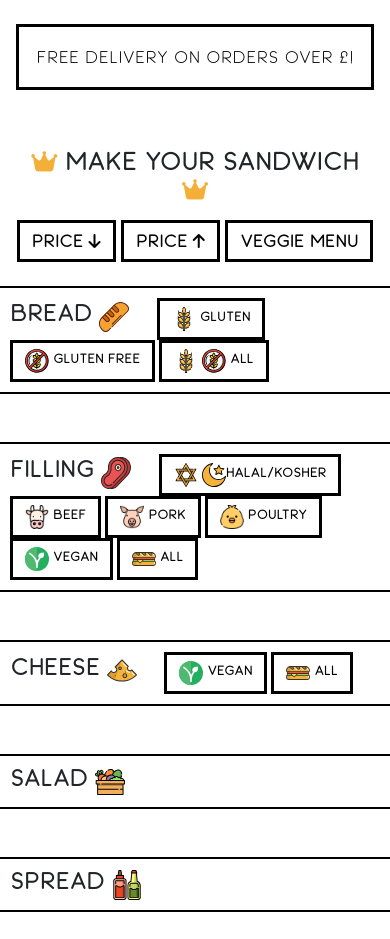
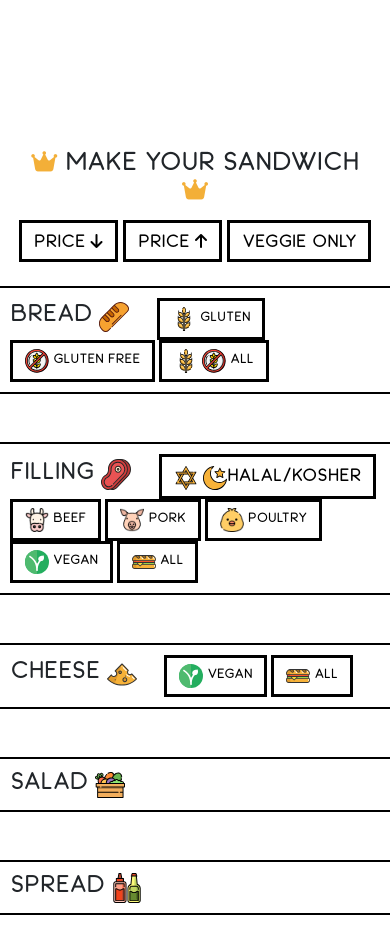
Before and after one commit to Pipicallu/SammichPatch, a Django app: page /menu/ in a window 390 px wide. Shown: the part 152-1091 px from the top of the page. Before the commit the page ends 1064 px from the top, so only its background shows below. Run offline with Django 3.2, Linux system fonts and the light colour scheme; tables that the repository leaves empty hold one stand-in row (values such as "Sample post"); some libraries are stand-ins or nearby versions.

Commit message:
edited all ingredients view and also the base.html promotional header js

```diff
--- a/menu/templates/menu/ingredients.html
+++ b/menu/templates/menu/ingredients.html
@@ -16,9 +16,14 @@
         <div class="col text-center">
             <h3 class="font-bolder p-3 mt-4 mb-0"><i class="fas fa-crown gold-color"></i> Make your sandwich <i
                     class="fas fa-crown gold-color"></i></h3>
-                    <a href="{% url 'ingredients' %}?sort=price&direction=asc"  class="sort-button btn btn-transparent rounded-0 btn-filter font-bolder">price <i class="fas fa-arrow-down"></i></a>
-                    <a href="{% url 'ingredients' %}?sort=price&direction=desc"  class="sort-button btn btn-transparent rounded-0 btn-filter font-bolder">price <i class="fas fa-arrow-up"></i></a>
-                    <a href="{% url 'ingredients' %}?sort=vegetarian"  class="sort-button btn btn-transparent rounded-0 btn-filter font-bolder">veggie menu</a>
+            <a href="{% url 'ingredients' %}?sort=price&direction=asc"
+                class="sort-button btn btn-transparent rounded-0 btn-filter font-bolder">price <i
+                    class="fas fa-arrow-down"></i></a>
+            <a href="{% url 'ingredients' %}?sort=price&direction=desc"
+                class="sort-button btn btn-transparent rounded-0 btn-filter font-bolder">price <i
+                    class="fas fa-arrow-up"></i></a>
+            <a href="{% url 'ingredients' %}?sort=vegetarian"
+                class="sort-button btn btn-transparent rounded-0 btn-filter font-bolder">veggie only</a>
         </div>
     </div>
     <!--bread-->
@@ -47,7 +52,7 @@
         {% for ingredient in ingredients %}
         {% if ingredient.category.name == "bread" %}
 
-        <div class="col-lg-5  ingredient-card mt-2 mb-4">
+        <div class="col-lg-5 ingredient-card mt-2 mb-4">
             <div class="row">
                 <div class="col p-0">
                     {% if ingredient.image %}
@@ -125,34 +130,35 @@
             Filling
             <img class=" img-fluid" src="{{ MEDIA_URL }}filling.svg" alt="filling" width="30" height="30">
             <span class="sort-button-cluster">
-                <a href="{% url 'ingredients' %}?dietary_requirements={{dietary_list|join:','|cut:'pork'|cut:'beef'|cut:'poultry'}}"
-                    class="sort-button btn btn-transparent rounded-0 btn-filter font-bolder">
+                <a id="fillings" onclick="focusPoint()"
+                    href="{% url 'ingredients' %}?dietary_requirements={{dietary_list|join:','|cut:'pork'|cut:'beef'|cut:'poultry'}}"
+                    class="sort-button) focus-button btn btn-transparent rounded-0 btn-filter font-bolder">
                     <img class="img-fluid icon" src="{{ MEDIA_URL }}kosher_emoji.svg" alt="kosher" width="15"
                         height="15">
                     <img class="img-fluid icon" src="{{ MEDIA_URL }}halal_emoji.svg" alt="halal" width="15"
                         height="15"><span class="d-md-none d-lg-inline">halal/kosher</span></a>
                 <a href="{% url 'ingredients' %}?dietary_requirements={{dietary_list|join:','|cut:'pork'|cut:'vegan'|cut:'poultry'|cut:'halal/kosher'|cut:'fish'}}"
-                    class="sort-button btn btn-transparent rounded-0 btn-filter font-bolder"><img class="img-fluid icon"
-                        src="{{ MEDIA_URL }}cow_emoji.png" alt="beef" width="15" height="15"> <span
-                        class="d-md-none d-lg-inline">beef</span>
+                    class="sort-button focus-button btn btn-transparent rounded-0 btn-filter font-bolder"><img
+                        class="img-fluid icon" src="{{ MEDIA_URL }}cow_emoji.png" alt="beef" width="15" height="15">
+                    <span class="d-md-none d-lg-inline">beef</span>
                 </a>
                 <a href="{% url 'ingredients' %}?dietary_requirements={{dietary_list|join:','|cut:'beef'|cut:'vegan'|cut:'poultry'|cut:'halal/kosher'|cut:'fish'}}"
-                    class="sort-button btn btn-transparent rounded-0 btn-filter font-bolder"><img class="img-fluid icon"
-                        src="{{ MEDIA_URL }}pig_emoji.png" alt="beef" width="15" height="15"> <span
-                        class="d-md-none d-lg-inline">pork</span>
+                    class="sort-button focus-button btn btn-transparent rounded-0 btn-filter font-bolder"><img
+                        class="img-fluid icon" src="{{ MEDIA_URL }}pig_emoji.png" alt="beef" width="15" height="15">
+                    <span class="d-md-none d-lg-inline">pork</span>
                 </a>
                 <a href="{% url 'ingredients' %}?dietary_requirements={{dietary_list|join:','|cut:'beef'|cut:'vegan'|cut:'pork'|cut:'halal/kosher'|cut:'fish'}}"
-                    class="sort-button btn btn-transparent rounded-0 btn-filter font-bolder"><img class="img-fluid icon"
-                        src="{{ MEDIA_URL }}chicken_emoji.png" alt="beef" width="15" height="15"> <span
-                        class="d-md-none d-lg-inline">poultry</span>
+                    class="sort-button focus-button btn btn-transparent rounded-0 btn-filter font-bolder"><img
+                        class="img-fluid icon" src="{{ MEDIA_URL }}chicken_emoji.png" alt="beef" width="15" height="15">
+                    <span class="d-md-none d-lg-inline">poultry</span>
                 </a>
                 <a href="{% url 'ingredients' %}?dietary_requirements={{dietary_list|join:','|cut:'beef'|cut:'poultry'|cut:'pork'|cut:'halal/kosher'|cut:'fish'}}"
-                    class="sort-button btn btn-transparent rounded-0 btn-filter font-bolder"><img class="img-fluid icon"
-                        src="{{ MEDIA_URL }}vegan.svg" alt="beef" width="15" height="15"> <span
+                    class="sort-button focus-button btn btn-transparent rounded-0 btn-filter font-bolder"><img
+                        class="img-fluid icon" src="{{ MEDIA_URL }}vegan.svg" alt="beef" width="15" height="15"> <span
                         class="d-md-none d-lg-inline">vegan</span>
                 </a>
                 <a href="{% url 'ingredients' %}?dietary_requirements={{dietary_list|join:','|cut:'halal/kosher'}}"
-                    class="sort-button btn btn-transparent rounded-0 btn-filter font-bolder">
+                    class="sort-button focus-button btn btn-transparent rounded-0 btn-filter font-bolder">
                     <img class="img-fluid icon" src="{{ MEDIA_URL }}sandwich.svg" alt="gluten" width="15" height="15">
                     <span class="d-md-none d-lg-inline">all</span></a>
             </span>
@@ -557,5 +563,12 @@
         $('#myInput').trigger('focus');
     });
 
+    //focus on button
+    focusPoint = function getFocus(){
+        current_URL = new URL(window.location);
+        document.getElementById('fillings').focus();
+        window.location.replace(current_URL);
+    }
+
 </script>
 {% endblock %}
--- a/static/css/base.css
+++ b/static/css/base.css
@@ -61,6 +61,7 @@ a {
 
 }
 /* button stylings*/
+
 
 .make-it-now-btn{
     margin-bottom: 20px;
@@ -158,3 +159,7 @@ a {
     height: 1.5rem;
     width: 1.5rem;
 }
+
+.beige-background{
+    background: #F3E8DE;
+}
--- a/templates/base.html
+++ b/templates/base.html
@@ -120,7 +120,7 @@
             </nav>
         </div>
         <div id="delivery-banner" class="row text-center">
-            <div class="col text-black">
+            <div id="promotion-heading" class="col text-black">
                 <p class=" delivery-text">Free delivery on orders over £{{ free_shipping_threshold }}!</p>
             </div>
         </div>
@@ -141,6 +141,16 @@
 
     <!--End of body js-->
     {% block postload_js %}
+    <script>
+          // promotion heading dissapear on scroll
+          window.addEventListener('scroll', () => {
+              promotionHeader = document.getElementById('promotion-heading');
+              promotionHeader.classList.toggle("d-none");
+          })
+
+    </script>
+
+
     {% endblock %}
 
 </body>
```
